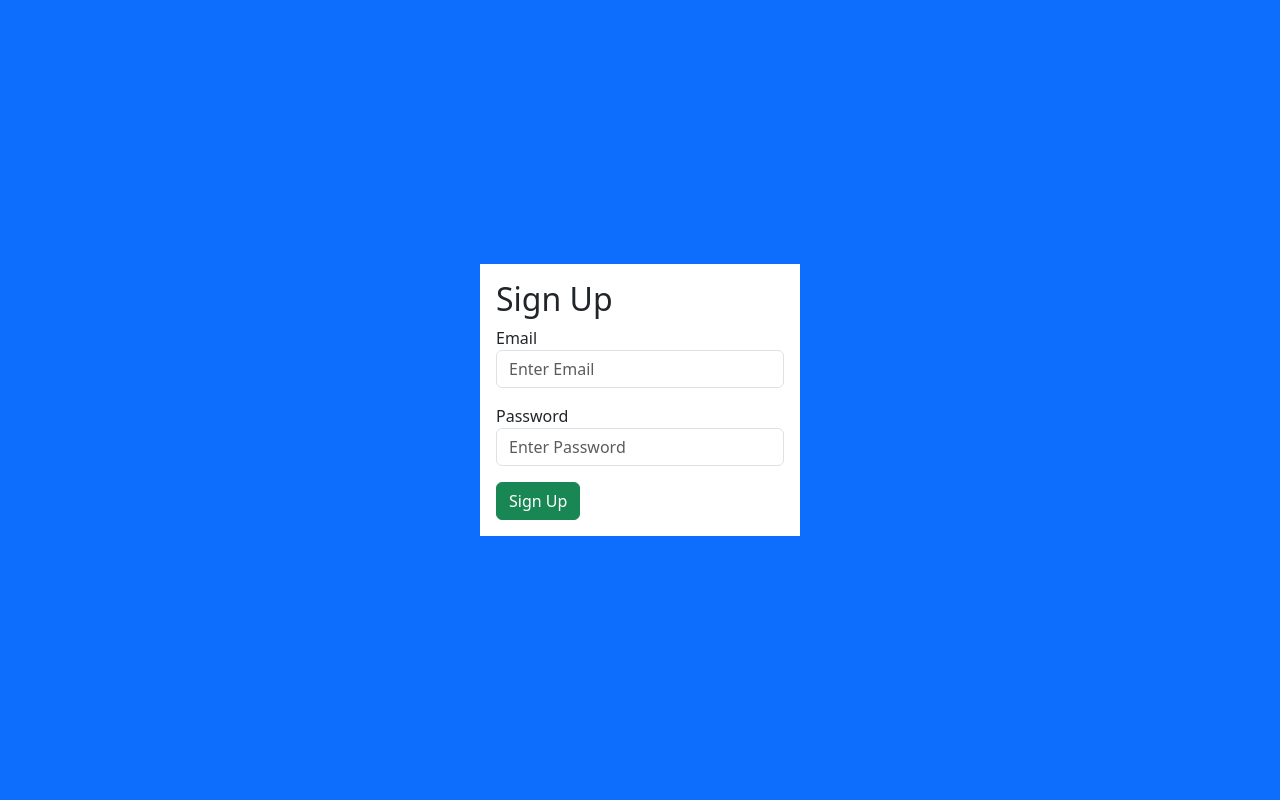
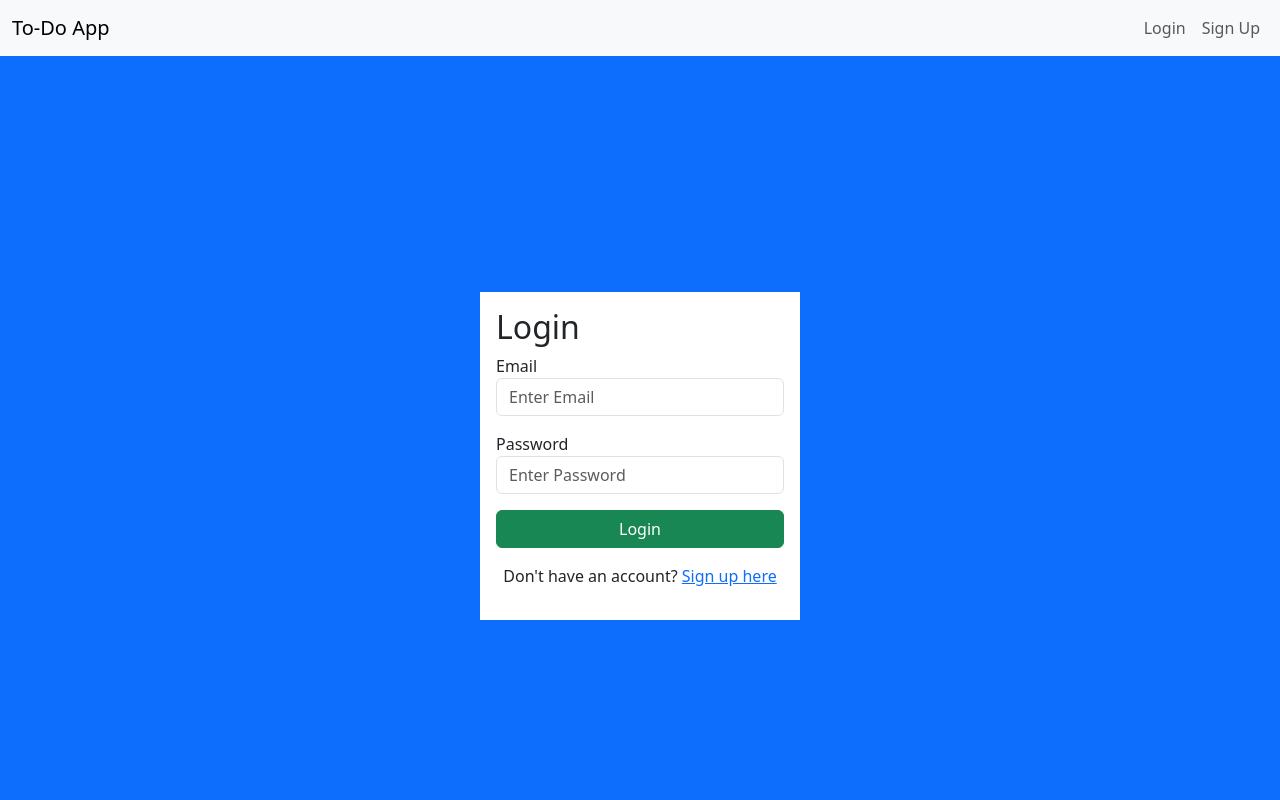
Before and after one commit to admarm/To-Do-Planner, a React (Create React App) app in the folder client/: page / in a window 1280 px wide. Shown: the top 800 px of the page. Built offline with nearby package versions, Linux system fonts and the light colour scheme.

Commit message:
Fixed the login and signup pages
Made them separate and added a few buttons

```diff
--- a/client/src/App.js
+++ b/client/src/App.js
@@ -1,15 +1,32 @@
 import React from "react";
+import { BrowserRouter as Router, Routes, Route, Link } from 'react-router-dom';
 import Login from "./Login";
 import Signup from "./Signup";
 
 function App() {
     return (
-        <div>
+        <Router>
+            <div>
+                {/* Navigation Bar */}
+                <nav className="navbar navbar-expand-lg navbar-light bg-light">
+                    <div className="container-fluid">
+                        <Link className="navbar-brand" to="/">To-Do App</Link>
+                        <div className="navbar-nav">
+                            <Link className="nav-link" to="/login">Login</Link>
+                            <Link className="nav-link" to="/signup">Sign Up</Link>
+                        </div>
+                    </div>
+                </nav>
 
-            <Signup />
-            <Login />
-        </div>
-    )
+                {/* Routes */}
+                <Routes>
+                    <Route path="/login" element={<Login />} />
+                    <Route path="/signup" element={<Signup />} />
+                    <Route path="/" element={<Login />} /> {/* Default route */}
+                </Routes>
+            </div>
+        </Router>
+    );
 }
 
 export default App;
--- a/client/src/Login.js
+++ b/client/src/Login.js
@@ -1,17 +1,19 @@
-import React from 'react'
+import React, { useState } from 'react';
 import 'bootstrap/dist/css/bootstrap.min.css';
-import axios from 'axios'
+import axios from 'axios';
+import { Link } from 'react-router-dom';
 
-function Login(){
-  const [email, setEmail] = React.useState('')
-  const [password, setPassword] = React.useState('')
-  function handleSubmit(event){
+function Login() {
+    const [email, setEmail] = useState('');
+    const [password, setPassword] = useState('');
+    const [message, setMessage] = useState('');
+
+    function handleSubmit(event) {
         event.preventDefault();
-    axios.post('http://localhost:5000/login', {email, password})
-    .then(res => console.log(res))
-    .catch(err => console.log(err));
+        axios.post('http://localhost:5000/login', { email, password })
+            .then(res => setMessage(res.data))
+            .catch(err => setMessage('Request failed'));
     }
-
 
     return (
         <div className='d-flex vh-100 justify-content-center align-items-center bg-primary'>
@@ -20,17 +22,31 @@ function Login(){
                 <form onSubmit={handleSubmit}>
                     <div className='mb-3'>
                         <label htmlFor='email'>Email</label>
-            <input type='email' placeholder='Enter Email' className='form-control' onChange={e => setEmail(e.target.value)}/>
+                        <input
+                            type='email'
+                            placeholder='Enter Email'
+                            className='form-control'
+                            onChange={e => setEmail(e.target.value)}
+                        />
                     </div>
                     <div className='mb-3'>
                         <label htmlFor='password'>Password</label>
-            <input type='password' placeholder='Enter Password' className='form-control' onChange={e => setPassword(e.target.value)}/>
+                        <input
+                            type='password'
+                            placeholder='Enter Password'
+                            className='form-control'
+                            onChange={e => setPassword(e.target.value)}
+                        />
                     </div>
-          <button className='btn btn-success'>Login</button>
+                    <button className='btn btn-success w-100'>Login</button>
                 </form>
+                {message && <p className='mt-3 text-center'>{message}</p>}
+                <p className='mt-3 text-center'>
+                    Don't have an account? <Link to="/signup">Sign up here</Link>
+                </p>
             </div>
         </div>
-  )
+    );
 }
 
-export default Login
+export default Login;
--- a/client/src/Signup.js
+++ b/client/src/Signup.js
@@ -1,6 +1,7 @@
 import React, { useState } from 'react';
 import 'bootstrap/dist/css/bootstrap.min.css';
 import axios from 'axios';
+import { Link } from 'react-router-dom';
 
 function Signup() {
     const [email, setEmail] = useState('');
@@ -39,9 +40,12 @@ function Signup() {
                             required
                         />
                     </div>
-                    <button className='btn btn-success'>Sign Up</button>
+                    <button className='btn btn-success w-100'>Sign Up</button>
                 </form>
-                {message && <p>{message}</p>}
+                {message && <p className='mt-3 text-center'>{message}</p>}
+                <p className='mt-3 text-center'>
+                    Already have an account? <Link to="/login">Login here</Link>
+                </p>
             </div>
         </div>
     );
```
Lines whose indentation alone changed are shown as unchanged.
